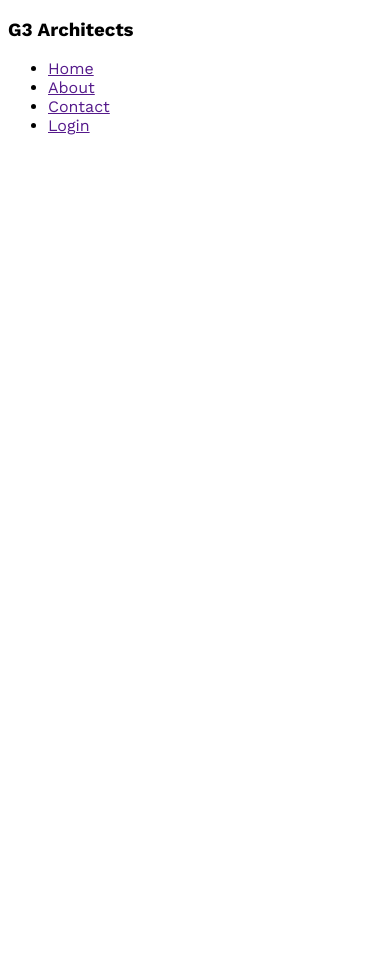
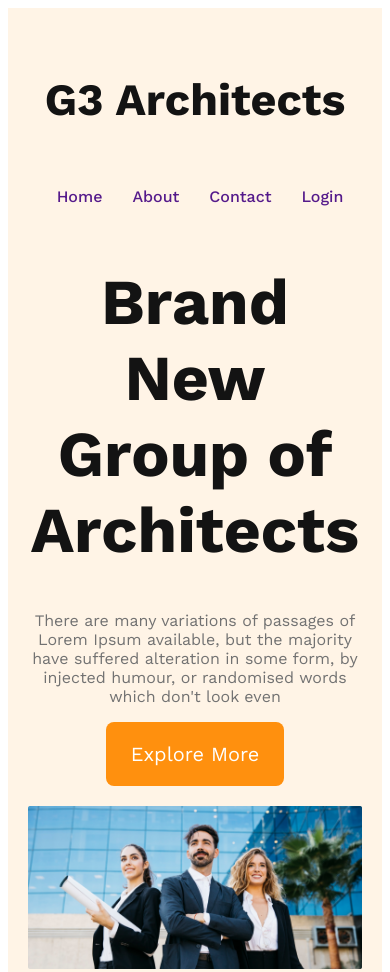
Before and after one commit to akramhossenpramio/g3-architects-website, a plain HTML site: page index.html in a window 390 px wide. Shown: the top 972 px of the page. Before the commit the page ends 844 px from the top, so only its background shows below. Drawn offline with nearby package versions, Linux system fonts and the light colour scheme.

Commit message:
finished the header section with responsive for mobile and medium devices

```diff
--- a/index.html
+++ b/index.html
@@ -10,7 +10,7 @@
 <body>
     <header>
 <nav>
-    <h3>G3 Architects</h3>
+    <h3 class="nav-title">G3 Architects</h3>
     <ul>
         <li><a href="">Home</a></li>
         <li><a href="">About</a></li>
@@ -18,6 +18,14 @@
         <li><a href="">Login</a></li>
     </ul>
 </nav>
+      <div class="banner">
+        <div class="banner-content">
+            <h1 class="banner-title">Brand New Group of Architects </h1>
+            <p class="banner-description">There are many variations of passages of Lorem Ipsum available, but the majority have suffered alteration in some form, by injected humour, or randomised words which don't look even</p>
+            <button class="btn-primary">Explore More</button>
+        </div>
+        <img src="images/banner.png" alt="">
+      </div>
     </header>
     <main>
 
--- a/styles/architect.css
+++ b/styles/architect.css
@@ -1,6 +1,92 @@
 /* work sans font form google fonts */
   @import url('https://fonts.googleapis.com/css2?family=Lato:ital,wght@0,400;0,700;0,900;1,700&family=Open+Sans:ital,wght@0,800;1,400;1,700&family=Work+Sans:wght@400;500;600;700;800&display=swap');
+
+  /* shared styles */
 
   * {
 font-family: 'Work Sans', sans-serif;
   }
+
+  .btn-primary{
+    border-radius: 8px;
+    color: #fff;
+    font-size: 1.25rem;
+    background: #FF900E;
+    padding: 20px 25px;
+    cursor: pointer;
+    border: 0;
+
+  }
+
+  /* header styles */
+  header{
+    background: rgba(255, 144, 14, 0.10);
+    padding: 50px 200px;
+  }
+  nav{
+    display: flex;
+    justify-content: space-between;
+    align-items: center;
+
+  }
+  .nav-title{
+    font-size: 2.8rem;
+    font-weight: 700;
+    color: #131313;
+
+  }
+
+  nav > ul {
+    display: flex;
+  }
+  nav li{
+    list-style: none;
+    margin-right: 30px;
+    font-weight: 500;
+    font-size: 1rem;
+  }
+  nav li a{
+    text-decoration: none;
+    color: #424242);
+  }
+
+  /* banner styles */
+
+  .banner-content{
+    max-width: 800px;
+    text-align: center;
+    margin: 0 auto;
+  }
+  .banner-title{
+    font-size: 4rem;
+    font-weight: 700;
+    color: #131313;
+  }
+  .banner-description{
+    color: #727272;
+  }
+ .banner img{
+    margin-top: 20px;
+    width: 100%;
+ }
+
+ /* responsive media queries */
+ /* mobile devices */
+ @media screen and (max-width: 576px) {
+    header{
+        padding: 20px;
+    }
+    nav {
+        flex-direction: column;
+    }
+ }
+
+ /* table or medium devices */
+ @media screen and (min-width:576px) and(max-width: 960) {
+   header{
+    padding: 50px;
+   }
+    nav {
+        flex-direction: column;
+    }
+ }
```
